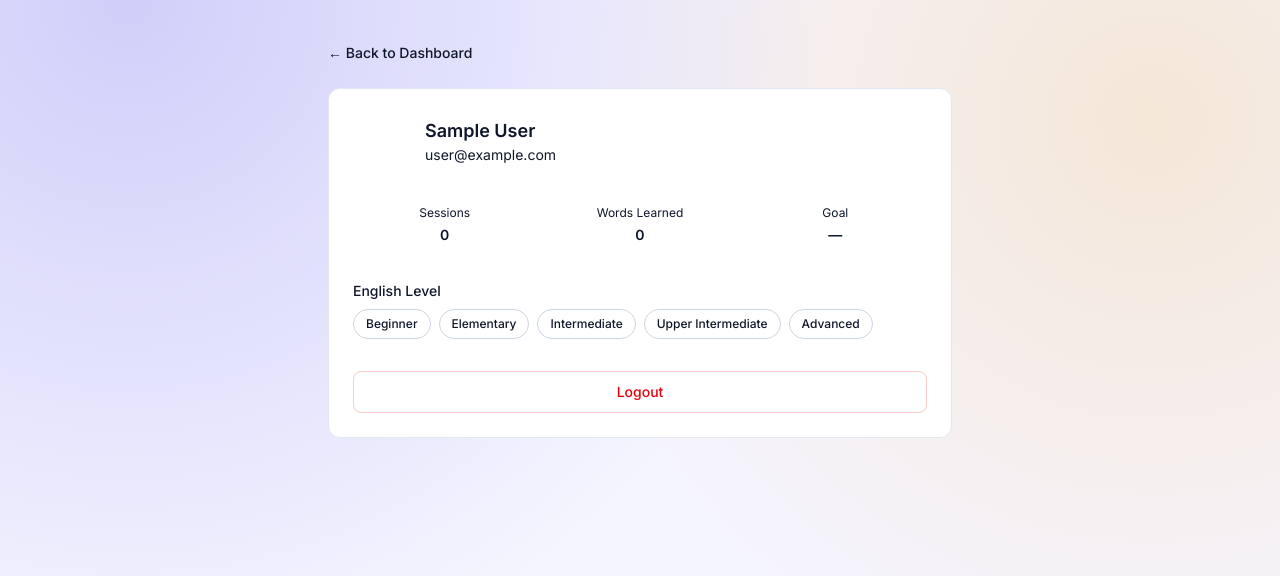
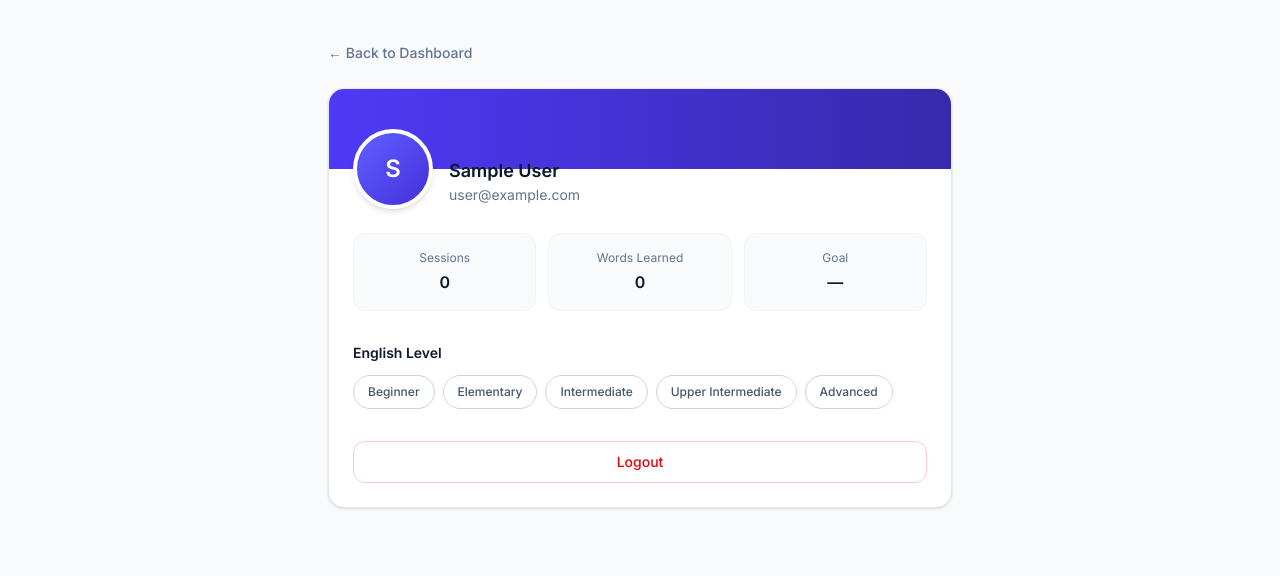
Before and after one commit to amina-maqsood09/fluentbuddy-ai, a React (Vite) app: page /profile in a window 1280 px wide. Shown: the top 576 px of the page. Built offline with nearby package versions, Linux system fonts and the light colour scheme; no server answers; the database is empty; sample sign-in values are in the browser's storage.

Commit message:
Fix: layout profile page

```diff
--- a/src/pages/ProfilePage.tsx
+++ b/src/pages/ProfilePage.tsx
@@ -56,52 +56,61 @@ function ProfilePage() {
     }
 
     return (
-        <div className="min-h-screen bg-brand-offwhite">
+        <div className="min-h-screen bg-slate-50">
             <div className="max-w-2xl mx-auto px-6 py-10">
                 <button
                     onClick={() => navigate('/dashboard')}
-                    className="text-sm font-medium text-brand-slate-secondary hover:text-brand-indigo transition"
+                    className="text-sm font-medium text-slate-500 hover:text-indigo-700 transition-colors"
                 >
                     ← Back to Dashboard
                 </button>
 
-                <div className="mt-6 bg-white border border-slate-200 rounded-xl p-6">
-                    <div className="flex items-center gap-4">
-                        <div className="w-14 h-14 rounded-full bg-brand-indigo text-white flex items-center justify-center text-xl font-semibold">
+                <div className="mt-6 bg-white border border-slate-200 rounded-2xl shadow-sm overflow-hidden">
+                    {/* Header banner */}
+                    <div className="h-20 bg-gradient-to-r from-indigo-600 to-indigo-800" />
+
+                    <div className="px-6 pb-6">
+                        {/* Avatar overlapping the banner */}
+                        <div className="-mt-10 flex items-end gap-4">
+                            <div className="w-20 h-20 rounded-full bg-gradient-to-br from-indigo-500 to-indigo-700 flex items-center justify-center text-white font-heading font-semibold text-2xl border-4 border-white shadow-md shrink-0">
                                 {(user?.displayName || 'U')[0].toUpperCase()}
                             </div>
-                        <div>
-                            <p className="font-heading text-lg font-semibold text-brand-slate-text">
+                            <div className="pb-1">
+                                <p className="font-heading text-lg font-semibold text-slate-900">
                                     {user?.displayName}
                                 </p>
-                            <p className="text-sm text-brand-slate-secondary">{user?.email}</p>
+                                <p className="text-sm text-slate-500">{user?.email}</p>
                             </div>
                         </div>
 
+                        {/* Stats */}
                         <div className="mt-6 grid grid-cols-3 gap-3">
                             {[
                                 { label: 'Sessions', value: loading ? '...' : stats?.totalConversations ?? 0 },
                                 { label: 'Words Learned', value: loading ? '...' : stats?.vocabularyCount ?? 0 },
                                 { label: 'Goal', value: goal || '—' },
                             ].map((item) => (
-                            <div key={item.label} className="bg-brand-offwhite rounded-lg p-3 text-center">
-                                <p className="text-xs text-brand-slate-secondary">{item.label}</p>
-                                <p className="mt-1 text-sm font-semibold text-brand-slate-text truncate">{item.value}</p>
+                                <div key={item.label} className="bg-slate-50 border border-slate-100 rounded-xl p-4 text-center">
+                                    <p className="text-xs text-slate-500">{item.label}</p>
+                                    <p className="mt-1 text-base font-heading font-semibold text-slate-900 truncate" title={String(item.value)}>
+                                        {item.value}
+                                    </p>
                                 </div>
                             ))}
                         </div>
 
-                    <div className="mt-6">
-                        <p className="text-sm font-medium text-brand-slate-text mb-2">English Level</p>
+                        {/* English Level */}
+                        <div className="mt-8">
+                            <p className="text-sm font-semibold text-slate-900 mb-3">English Level</p>
                             <div className="flex flex-wrap gap-2">
                                 {levels.map((l) => (
                                     <button
                                         key={l}
                                         onClick={() => handleUpdateLevel(l)}
                                         disabled={saving}
-                                    className={`text-xs font-medium px-3 py-1.5 rounded-full border transition ${level === l
-                                            ? 'bg-brand-indigo text-white border-brand-indigo'
-                                            : 'border-slate-300 text-brand-slate-secondary hover:border-brand-indigo'
+                                        className={`text-xs font-medium px-3.5 py-2 rounded-full border transition-colors disabled:opacity-50 ${level === l
+                                                ? 'bg-indigo-700 text-white border-indigo-700 shadow-sm'
+                                                : 'bg-white border-slate-300 text-slate-600 hover:border-indigo-400 hover:text-indigo-700'
                                             }`}
                                     >
                                         {l}
@@ -110,12 +119,14 @@ function ProfilePage() {
                             </div>
                         </div>
 
+                        {/* Logout */}
                         <button
                             onClick={handleLogout}
-                        className="mt-8 w-full border border-red-200 text-red-600 font-medium py-2.5 rounded-lg hover:bg-red-50 transition text-sm"
+                            className="mt-8 w-full border border-red-200 text-red-600 font-medium py-2.5 rounded-xl hover:bg-red-50 transition-colors text-sm"
                         >
                             Logout
                         </button>
+                    </div>
                 </div>
             </div>
         </div>
```
Lines whose indentation alone changed are shown as unchanged.
